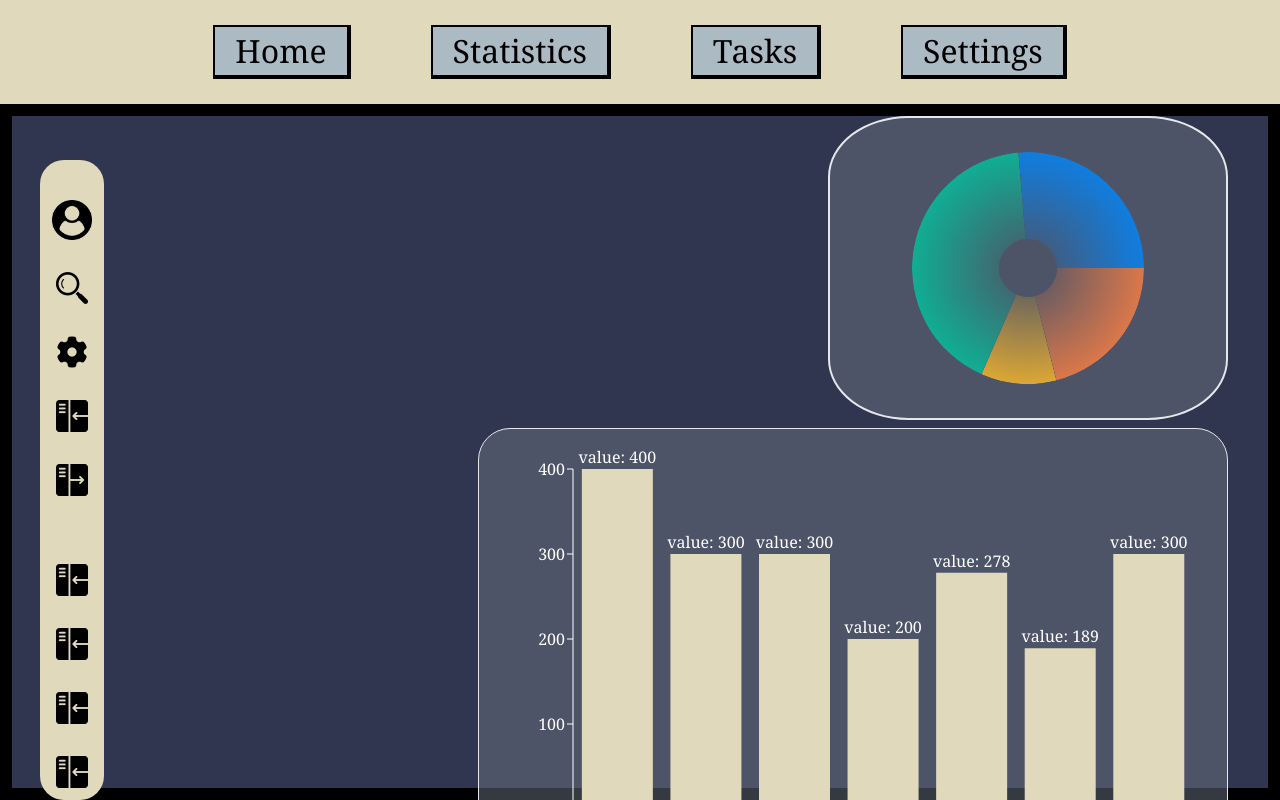
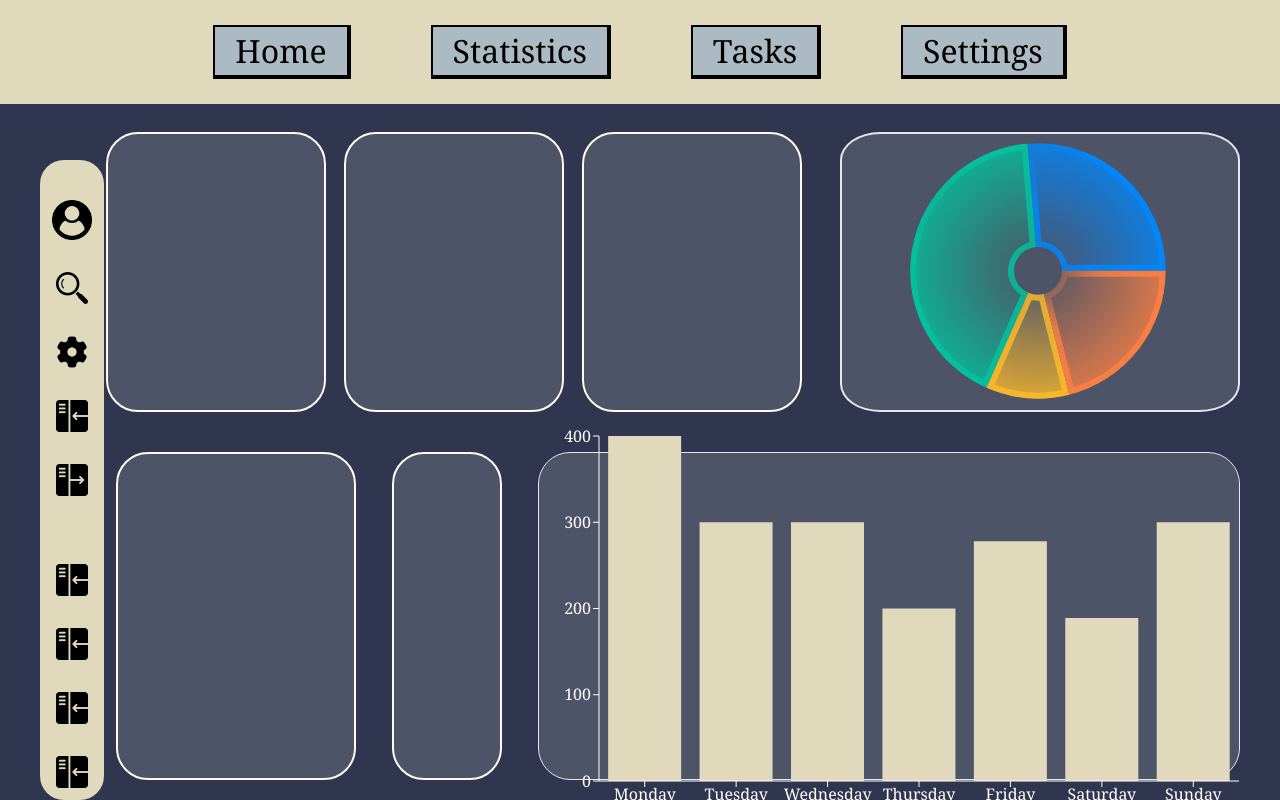
Before and after one commit to P4NV/Dashboard, a React (Vite) app: page / in a window 1280 px wide. Built offline with nearby package versions, Linux system fonts and the light colour scheme.

Commit message:
Layout mods and pie customs

```diff
--- a/src/App.css
+++ b/src/App.css
@@ -32,3 +32,6 @@ html,body{
     box-sizing: border-box;
     font-family: ui-serif,Georgia,Cambria;
 }
+.recharts-layer .recharts-pie-sector{
+    scale: 1.2;
+}
--- a/src/App.jsx
+++ b/src/App.jsx
@@ -25,9 +25,24 @@ function App() {
             </div>
                 <SideBar />
         </section>
-        <section className="center-content border-12 min-w-screen max-h-[87vh]  min-h-[87vh] flex flex-col items-end gap-2 pl-25 pr-10">
-            <PieWithGradient/>
-            <CustomizeLabels/>
+        <section className="center-content pt-2 min-w-screen max-h-[87vh]  min-h-[87vh] flex flex-col items-end gap-2 pl-25 pr-10">
+            <div className="flex flex-row min-w-[90vw] max-h-[35vh] mt-5">
+                <div className="flex flex-row justify-evenly w-full pr-5 ">
+                    <div className="min-w-[30%] min-h-fit border-2 border-amber-50 rounded-4xl bg-gray-500/50"></div>
+                    <div className="min-w-[30%] min-h-fit border-2 border-amber-50 rounded-4xl bg-gray-500/50"></div>
+                    <div className="min-w-[30%] min-h-fit border-2 border-amber-50 rounded-4xl bg-gray-500/50"></div>
+                </div>
+                <PieWithGradient/>
+            </div>
+            <div className='flex justify-end w-[90vw] mt-8 max-h-[41vh]'>
+                <div className="w-[35%] min-h-[30vh] border-2 border-amber-50 rounded-4xl bg-gray-500/50 mr-auto ml-7">
+
+                </div>
+                <div className=" w-[16%] mx-9 border-2 border-amber-50 rounded-4xl bg-gray-500/50">
+
+                </div>
+                <CustomizeLabels/>
+            </div>
         </section>
     </div>
   )
--- a/src/Functions/sideBar.jsx
+++ b/src/Functions/sideBar.jsx
@@ -13,7 +13,7 @@ export default function Sidebar() {
         <div
             onMouseEnter={() => setIsOpen(true)}
             onMouseLeave={() => setIsOpen(false)}
-            className={`flex flex-col items-center rounded-3xl px-2 py-10 fixed bg-[#E1D9BC] left-10 top-40 gap-6 transition-all duration-500 ease-in-out overflow-hidden ${
+            className={`flex flex-col items-center rounded-3xl z-10 px-2 py-10 fixed bg-[#E1D9BC] left-10 top-40 gap-6 transition-all duration-500 ease-in-out overflow-hidden ${
                 isOpen ? 'w-64 min-h-[80vh] max-h-[80vh]' : 'w-16 min-h-[80vh] max-h-[80vh] delay-100'
             }`}
         >
--- a/src/pages/Charts.jsx
+++ b/src/pages/Charts.jsx
@@ -57,9 +57,9 @@ const ChartData = [
 
 const margin = {
     top: 20,
-    right: 10,
-    left: 10,
-    bottom:10,
+    right: 0,
+    left: 0,
+    bottom: 5,
 };
 // #endregion
 
@@ -82,7 +82,7 @@ export function CustomizeLabels() {
                     label={{fill:"#fff", position: 'insideBottomRight', value: '', offset: -10 }}
                 />
                 <YAxis stroke="#fff" label={{fill:"#fff", position: 'insideTopLeft', value: '', angle: -90, dy: 60 }} />
-                <Bar dataKey="uv" fill="#E1D9BC" label={renderCustomBarLabel} />
+                <Bar dataKey="uv" fill="#E1D9BC" /> {/*label={renderCustomBarLabel}*/}
             </BarChart>
         </div>
     );
@@ -120,7 +120,7 @@ const PieGradient = (props) => {
                 clipPath={`url(#clipPath${props.index})`}
                 fill={`url(#fillGradient${props.index})`}
                 stroke={`url(#borderGradient${props.index})`}
-                strokeWidth={props.isActive ? '100%' : 0}
+                strokeWidth={props.isActive ? '100%' : 10}
             />
         </>
     );
@@ -130,8 +130,8 @@ export function PieWithGradient({
         defaultIndex,
         }) {
     return (
-        <PieChart style={{backgroundColor:'rgba(106,114,130,0.5)',border: '2px solid #e5e7eb',borderRadius:'20%',width: '100%', maxWidth: '400px', maxHeight: '38vh', aspectRatio: 1 }} responsive>
-            <Pie data={pieData} dataKey="value" isAnimationActive={isAnimationActive} shape={PieGradient} innerRadius="20%" />
+        <PieChart style={{backgroundColor:'rgba(106,114,130,0.5)',border: '2px solid #e5e7eb',borderRadius:'10%',width: '100%', maxWidth: '400px', maxHeight: '38vh', aspectRatio: 1 }} responsive>
+            <Pie cx="41%" cy="41%" data={pieData} dataKey="value" isAnimationActive={isAnimationActive} shape={PieGradient} innerRadius="15%" />
             <Tooltip defaultIndex={defaultIndex} />
         </PieChart>
     );
```
